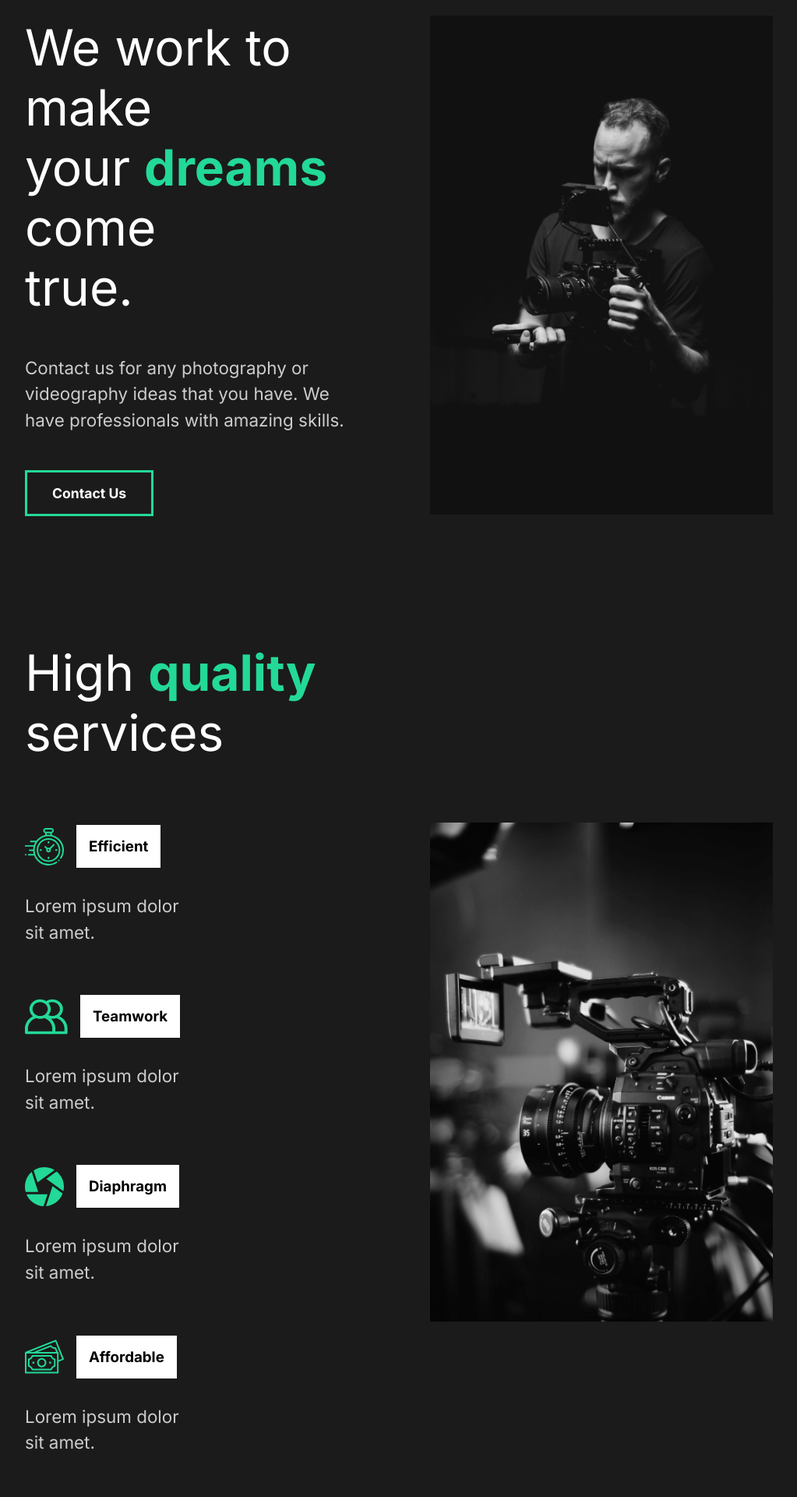
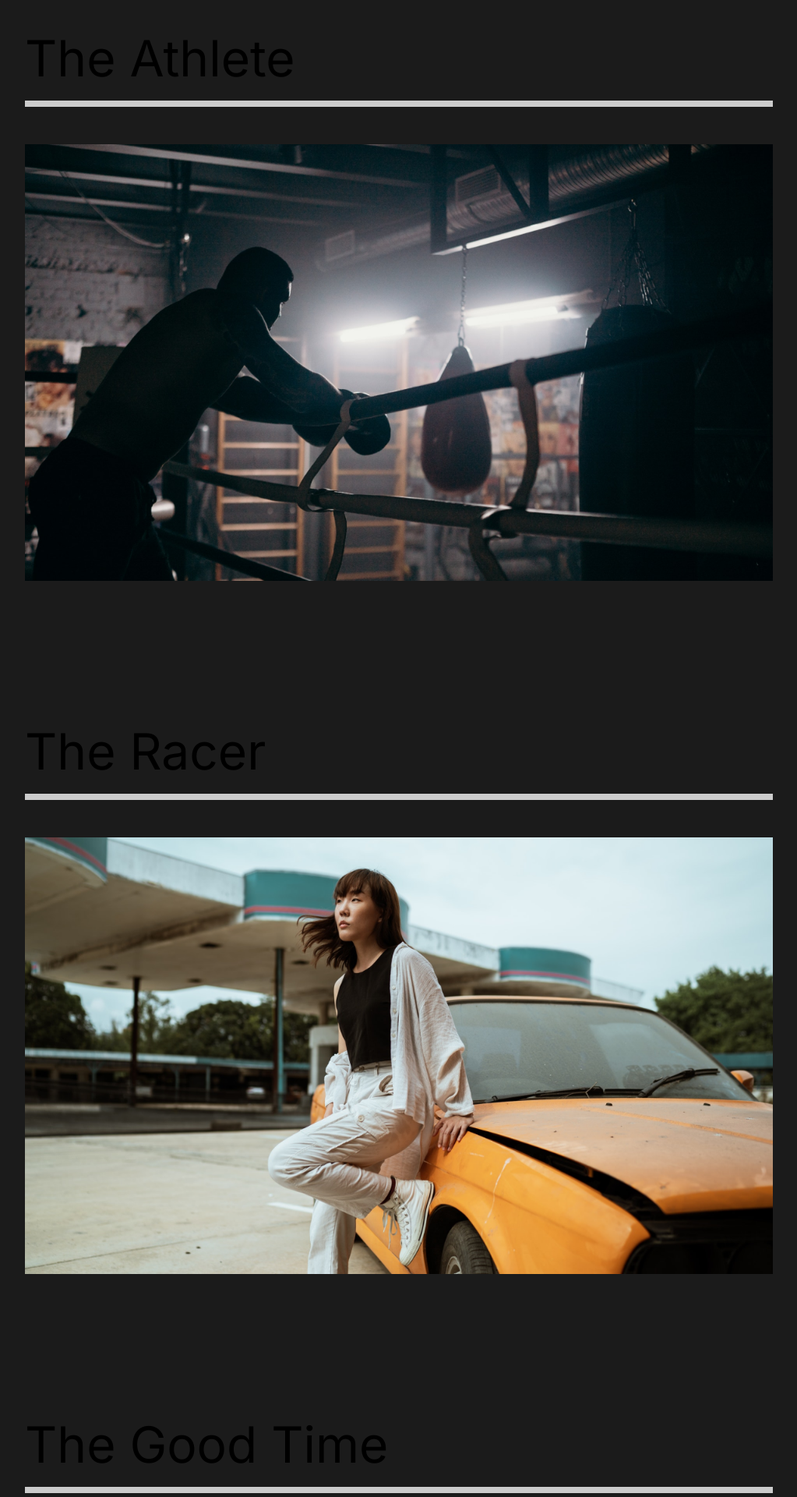
Before and after one commit to mrwhite252/portfolio, a React (Create React App) app: page /work in a window 1280 px wide. Shown: the part 140-2060 px from the top of the page at 78% size, without its empty margins (128-1151 px from the left). Built offline with nearby package versions, Linux system fonts and the light colour scheme.

Commit message:
introduce the react router dom

```diff
--- a/src/App.js
+++ b/src/App.js
@@ -5,15 +5,31 @@
 // import pages
 
 import AboutUs from "./pages/AboutUs";
+import ContactUs from "./pages/ContactUs";
+import OurWork from "./pages/OurWork";
 
 import Nav from "./components/nav";
+
+// router
+
+import { Switch, Route } from "react-router-dom";
 
 function App() {
   return (
     <div className="App">
       <GlobalStyle />
       <Nav />
-      <AboutUs />
+      <Switch>
+        <Route path="/" exact>
+          <AboutUs />
+        </Route>
+        <Route path="/work">
+          <OurWork />
+        </Route>
+        <Route path="/contact">
+          <ContactUs />
+        </Route>
+      </Switch>
     </div>
   );
 }
--- a/src/components/nav.js
+++ b/src/components/nav.js
@@ -1,23 +1,24 @@
 import React from "react";
 import styled from "styled-components";
+import { Link } from "react-router-dom";
 
 const Nav = () => {
   return (
     <StyledNav>
       <h1>
-        <a id="logo" href="#">
+        <Link id="logo" to="/">
           Capture
-        </a>
+        </Link>
       </h1>
       <ul>
         <li>
-          <a href="#">1. About Us</a>
+          <Link to="/">1. About Us</Link>
         </li>
         <li>
-          <a href="#">2. Our Work</a>
+          <Link to="/work">2. Our Work</Link>
         </li>
         <li>
-          <a href="#">3. Contact Us</a>
+          <Link to="/contact">3. Contact Us</Link>
         </li>
       </ul>
     </StyledNav>
--- a/src/index.js
+++ b/src/index.js
@@ -2,10 +2,13 @@
 import ReactDOM from "react-dom";
 import App from "./App";
 import reportWebVitals from "./reportWebVitals";
+import { BrowserRouter } from "react-router-dom";
 
 ReactDOM.render(
   <React.StrictMode>
-    <App />
+    <BrowserRouter>
+      <App />
+    </BrowserRouter>
   </React.StrictMode>,
   document.getElementById("root")
 );
--- /dev/null
+++ b/src/pages/ContactUs.js
@@ -0,0 +1,11 @@
+import React from "react";
+
+const ContactUs = () => {
+  return (
+    <div>
+      <h1>Contact</h1>
+    </div>
+  );
+};
+
+export default ContactUs;
--- /dev/null
+++ b/src/pages/OurWork.js
@@ -0,0 +1,61 @@
+import React from "react";
+import styled from "styled-components";
+import { Link } from "react-router-dom";
+
+// images
+import athlete from "../img/athlete-small.png";
+import theracer from "../img/theracer-small.png";
+import goodtimes from "../img/goodtimes-small.png";
+
+const OurWork = () => {
+  return (
+    <Work>
+      <Movie>
+        <h2>The Athlete</h2>
+        <div className="line"></div>
+        <Link>
+          <img src={athlete} alt="athlete" />
+        </Link>
+      </Movie>
+      <Movie>
+        <h2>The Racer</h2>
+        <div className="line"></div>
+        <Link>
+          <img src={theracer} alt="athlete" />
+        </Link>
+      </Movie>
+      <Movie>
+        <h2>The Good Time</h2>
+        <div className="line"></div>
+        <Link>
+          <img src={goodtimes} alt="athlete" />
+        </Link>
+      </Movie>
+    </Work>
+  );
+};
+
+const Work = styled.div`
+  min-height: 100vh;
+  overflow: hidden;
+  padding: 5rem 10rem;
+  h2 {
+    padding: 1rem 0rem;
+  }
+`;
+
+const Movie = styled.div`
+  padding-bottom: 10rem;
+  .line {
+    height: 0.5rem;
+    background: #cccccc;
+    margin-bottom: 3rem;
+  }
+  img {
+    width: 100%;
+    height: 70vh;
+    object-fit: cover;
+  }
+`;
+
+export default OurWork;
```
